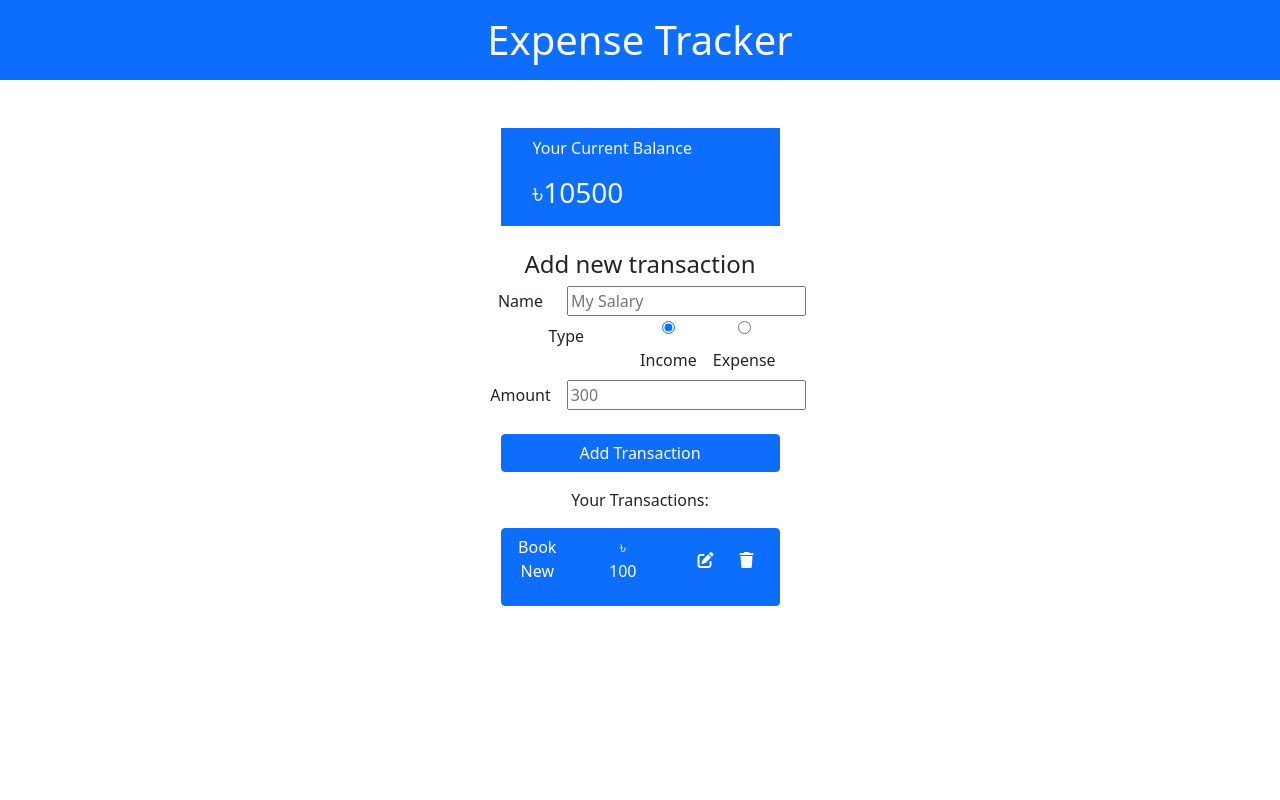
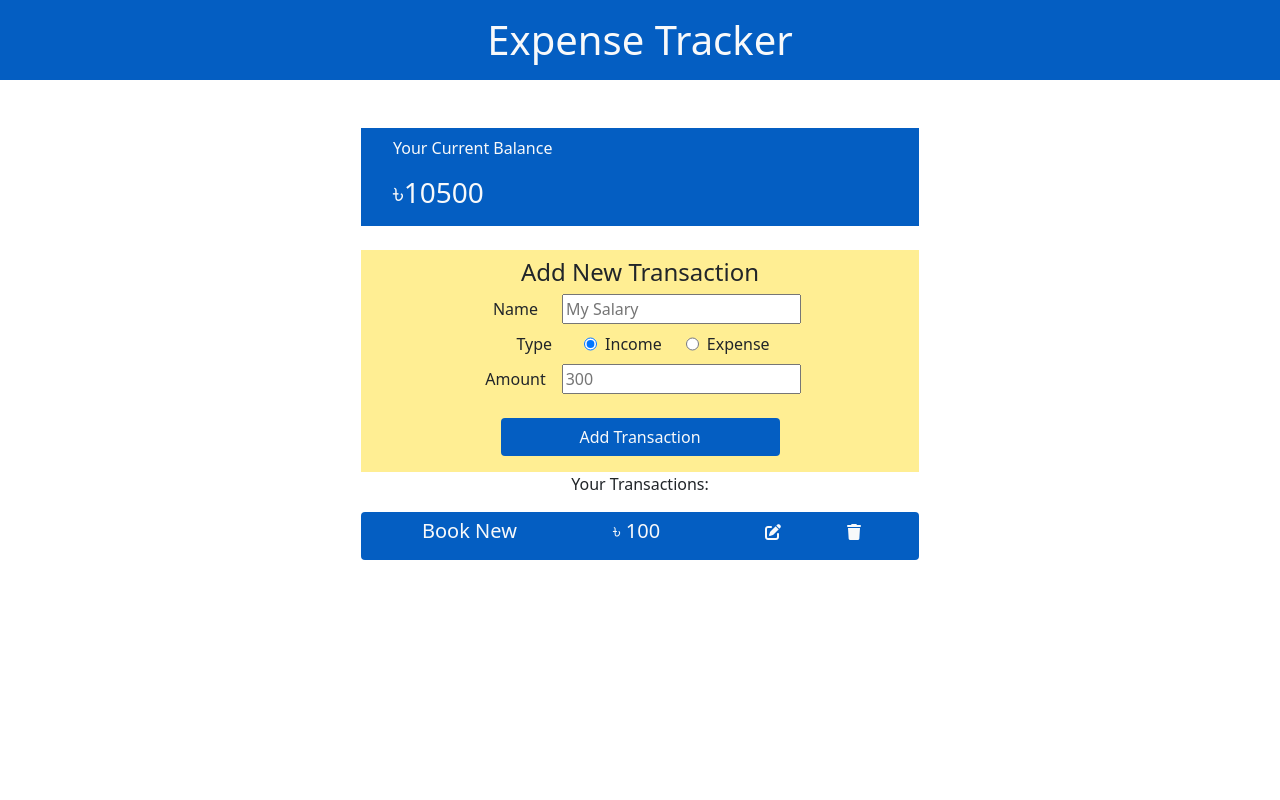
Before and after one commit to Apurbo73/expense-tracker-redux-toolkit, a React (Vite) app: page / in a window 1280 px wide. Shown: the top 800 px of the page. Built offline with nearby package versions, Linux system fonts and the light colour scheme.

Commit message:
UI Change

```diff
--- a/src/App.jsx
+++ b/src/App.jsx
@@ -5,16 +5,21 @@ import Transaction from "./components/Transactions/Transaction";
 function App() {
   return (
     <div>
-      <h1 className="bg-primary text-light text-center p-3 ">Expense Tracker</h1>
-      <div className=" text-center container">
+      <h1
+        style={{ backgroundColor: "#045ec2" }}
+        className=" text-light text-center p-3 "
+      >
+        Expense Tracker
+      </h1>
+      <div className=" text-center container ">
         <Balancee />
         <Form />
         <Transaction />
       </div>
 
       <div
-        style={{ marginTop: 360 }}
-        className="footer text-center bg-primary text-light p-3"
+        style={{ marginTop: 360, backgroundColor: "#045ec2" }}
+        className="footer text-center  text-light p-3"
       >
         ©2023 Apurbo Deb Nath
       </div>
--- a/src/components/Balancee.jsx
+++ b/src/components/Balancee.jsx
@@ -2,7 +2,7 @@ import React from "react";
 
 const Balancee = () => {
   return (
-    <div className="bg-primary w-25 mx-auto text-light text-start mt-5 ">
+    <div style={{backgroundColor:'#045ec2'}} className=" w-50 mx-auto text-light text-start mt-5 ">
       <div className="m-4 p-2">
         <p>Your Current Balance</p>
         <h3>
--- a/src/components/Form.jsx
+++ b/src/components/Form.jsx
@@ -3,15 +3,15 @@ import React from "react";
 const Form = () => {
   return (
     <div>
-      <div className="form ">
-        <h4>Add new transaction</h4>
-        <div className="form-group">
+      <div style={{backgroundColor:'#FFEE93'}} className="form w-50 mx-auto ">
+        <h4 className="pt-2">Add New Transaction</h4>
+        <div className="form-group ">
           <label className="mx-4" htmlFor="transaction_name">Name</label>
-          <input type="text" name="transaction_name" placeholder="My Salary" />
+          <input style={{marginRight:10}} type="text" name="transaction_name" placeholder="My Salary" />
         </div>
-        <div className="form-group radio  d-flex mx-auto w-25">
-          <label className="mx-5 mt-2" htmlFor="transaction_type">Type</label>
-          <div className="radio_group">
+        <div className="form-group radio  d-flex mx-auto w-50">
+          <label className="mx-3 mt-2" htmlFor="transaction_type">Type</label>
+          <div className="radio_group d-flex mx-3">
             <input
               type="radio"
               defaultValue="income"
@@ -20,7 +20,7 @@ const Form = () => {
             />
             <label className="m-2" htmlFor="transaction_type">Income</label>
           </div>
-          <div className="radio_group">
+          <div className="radio_group d-flex">
             <input
               type="radio"
               defaultValue="expense"
@@ -32,9 +32,9 @@ const Form = () => {
         </div>
         <div className="form-group">
           <label className="mx-3" htmlFor="transaction_amount">Amount</label>
-          <input type="number" placeholder={300} name="transaction_amount" />
+          <input style={{marginRight:10}}  type="number" placeholder={300} name="transaction_amount" />
         </div>
-        <button className="btn btn-primary w-25 mt-4 mb-3">Add Transaction</button>
+        <button style={{backgroundColor:'#045ec2'}} className="btn text-light w-50 mt-4 mb-3">Add Transaction</button>
         {/* <button className="btn cancel_edit">Cancel Edit</button> */}
       </div>
     </div>
--- a/src/components/Transactions/Transaction.jsx
+++ b/src/components/Transactions/Transaction.jsx
@@ -5,14 +5,14 @@ const Transaction = () => {
     <div>
       <p className="">Your Transactions:</p>
 
-      <div className="btn btn-primary w-25 d-flex  mx-auto">
-        <p>Book New</p>
+      <div style={{backgroundColor:'#045ec2'}} className="btn text-light w-50 d-flex mx-auto  ">
+        <h5 className="mx-5">Book New</h5>
 
-        <p className="mx-5">৳ 100</p>
-        <button style={{ marginTop: -15 }} className=" btn text-light">
-          <i class="fa-solid fa-pen-to-square" />
+        <h5 className="mx-5">৳ 100</h5>
+        <button style={{ marginTop: -8 }} className=" btn text-light mx-5 p-2">
+          <i class="fa-solid fa-pen-to-square " />
         </button>
-        <button style={{ marginTop: -15 }} className="btn">
+        <button style={{ marginTop: -8 }} className="btn p-2">
           <i className="fa-solid fa-trash fa-1x text-light" />
         </button>
       </div>
```
Also changed, not shown: src/components/Layout.jsx (deleted, +0 -16 lines), src/components/Transactions/Transactions.jsx (deleted, +0 -19 lines).
